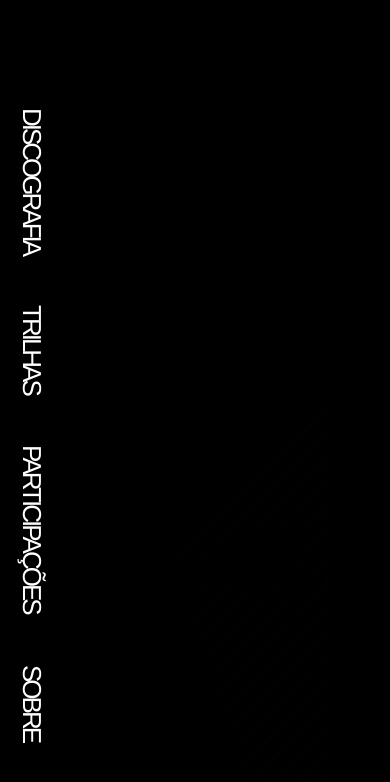
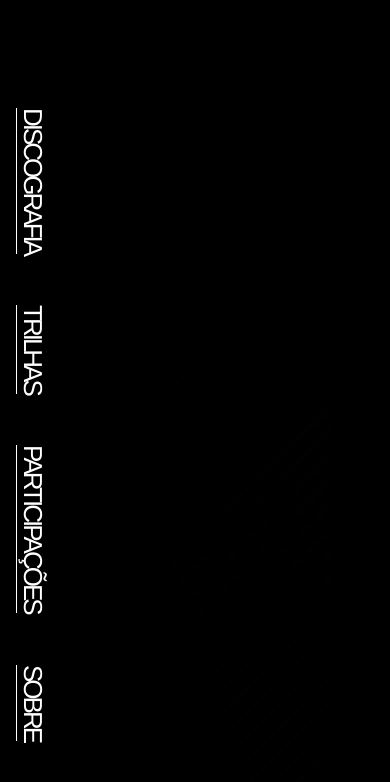
Before and after one commit to guerrinharj/gpgc-front, a plain HTML site: page index.html in a window 390 px wide. Drawn offline with Linux system fonts and the light colour scheme.

Commit message:
mobile main

```diff
--- a/style.css
+++ b/style.css
@@ -87,9 +87,9 @@ li {
 .mobile-header li {
   text-transform: uppercase;
   font-weight: 400;
-  font-size: 28px;
+  font-size: 26px;
   letter-spacing: -3px;
-  font-size: 26px;
+  border-left: solid 1px;
 }
 
 .header {
```
